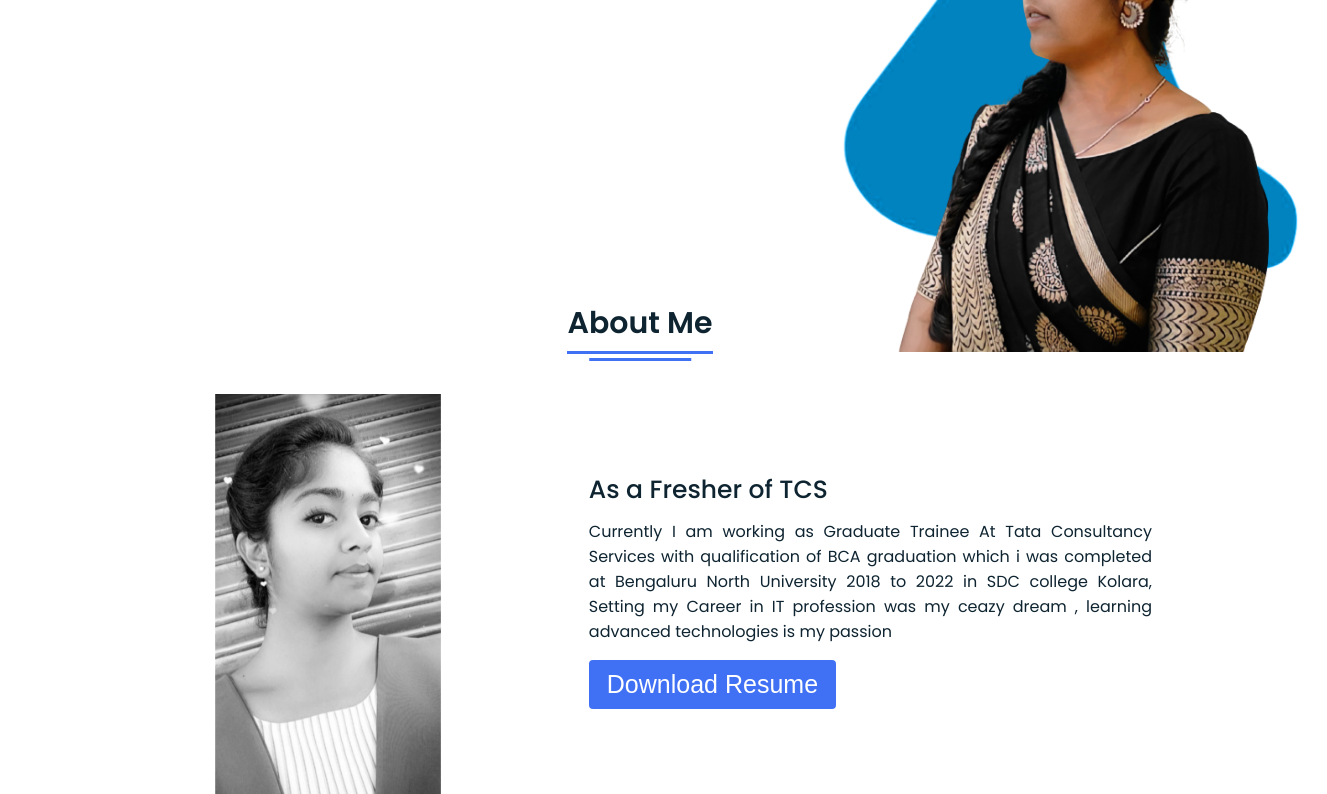
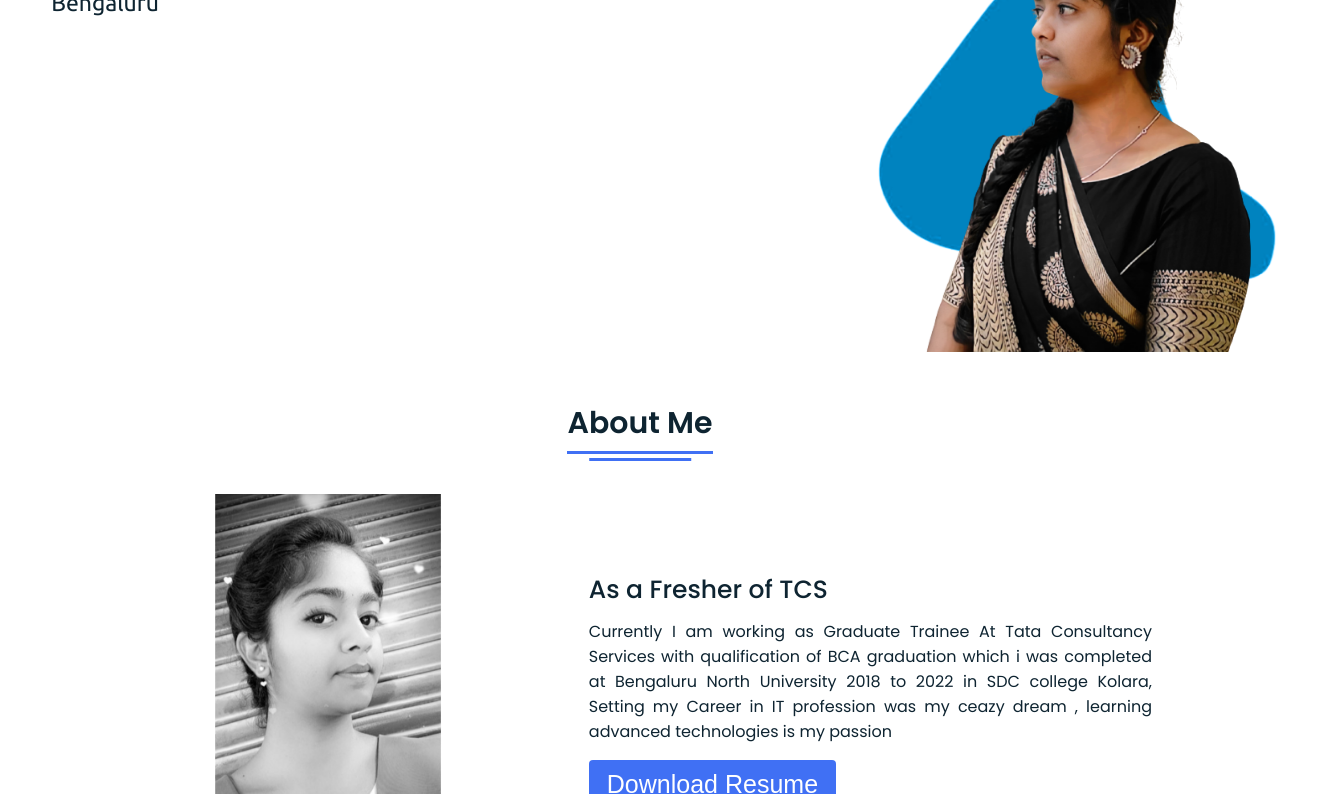
Before and after one commit to vidhyavishwanatha/myportfoliowebsite, a plain HTML site: page index.html in a window 1280 px wide. Shown: the part 448-1242 px from the top of the page, 1327 px wide, since content can reach past the window. Drawn offline with Linux system fonts and the light colour scheme.

Commit message:
Update style.css
commit -m

```diff
--- a/style.css
+++ b/style.css
@@ -118,7 +118,7 @@ nav.sticky .menu-btn{
 }
 .imge {
   width: 45%;
-  height: 80%;
+  height: 70%;
 
   position: absolute;
   bottom: 0px;
@@ -195,7 +195,7 @@ nav.sticky .menu-btn{
 /* Those Elements Where We Have Apply Same CSS,
  I'm Selecting Directly 'Section Tag' and 'Class'  */
 section{
-  padding-top: 200px;
+  padding-top: 250px;
 }
 section .content{
   width: 80%;
```
